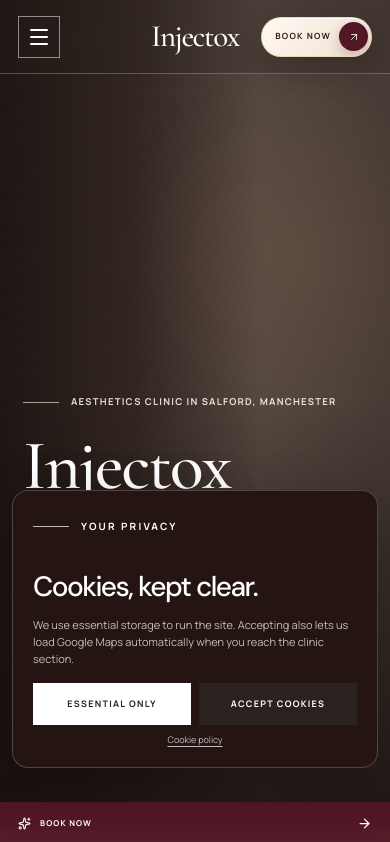
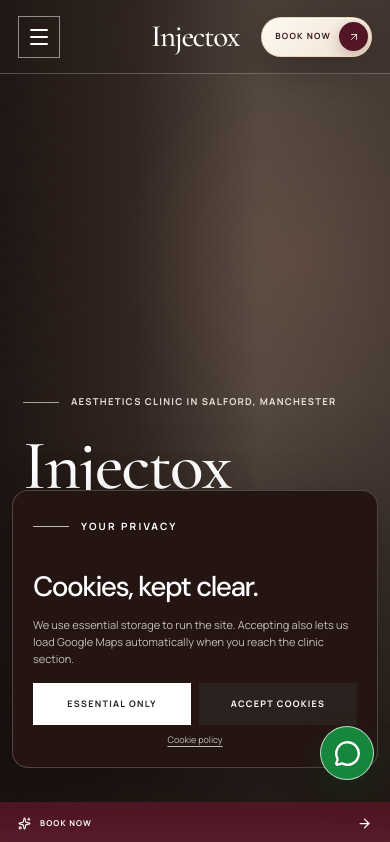
Before and after one commit to khany98-debug/injectox-clinic, a Next.js app: page / in a window 390 px wide. Shown: the top 842 px of the page. Built offline with nearby package versions, Linux system fonts and the light colour scheme.

Commit message:
add WhatsApp chat shortcut

```diff
--- a/src/app/globals.css
+++ b/src/app/globals.css
@@ -605,7 +605,8 @@
   .footer-top { grid-template-columns: 1fr; gap: 50px; }
   .footer-links { grid-template-columns: repeat(2, 1fr); }
   .footer-bottom { align-items: start; flex-direction: column; gap: 12px; }
-  .sticky-book { position: fixed; z-index: 80; left: 0; right: 0; bottom: 0; height: 50px; display: flex; align-items: center; justify-content: space-between; padding: 0 18px; color: white; background: rgba(133,81,73,.96); backdrop-filter: blur(12px); box-shadow: 0 -7px 24px rgba(30,20,15,.13); font-size: 9px; font-weight: 700; text-transform: uppercase; letter-spacing: .14em; }
+.sticky-book { position: fixed; z-index: 80; left: 0; right: 0; bottom: 0; height: 50px; display: flex; align-items: center; justify-content: space-between; padding: 0 18px; color: white; background: rgba(133,81,73,.96); backdrop-filter: blur(12px); box-shadow: 0 -7px 24px rgba(30,20,15,.13); font-size: 9px; font-weight: 700; text-transform: uppercase; letter-spacing: .14em; }
+
   .sticky-book span { display: flex; gap: 9px; align-items: center; }
 }
 
@@ -3412,7 +3413,16 @@
   padding-right: 20px;
 }
 
+.whatsapp-chat { position: fixed; z-index: 85; right: 24px; bottom: 24px; display: inline-flex; align-items: center; justify-content: center; width: 58px; height: 58px; color: #fff; border: 1px solid rgba(255,255,255,.72); border-radius: 50%; background: #16863d; box-shadow: 0 12px 30px rgba(17, 62, 32, .35); transition: transform .25s ease, background .25s ease, box-shadow .25s ease; }
+.whatsapp-chat:hover { background: #107633; box-shadow: 0 16px 34px rgba(17, 62, 32, .45); transform: translateY(-3px); }
+.whatsapp-chat svg { width: 27px; height: 27px; }
+.whatsapp-chat-label { position: absolute; right: 70px; display: block; width: max-content; padding: 8px 11px; color: var(--paper); border-radius: 4px; background: var(--espresso); font-size: 10px; font-weight: 700; letter-spacing: .05em; opacity: 0; pointer-events: none; transform: translateX(5px); transition: opacity .2s ease, transform .2s ease; }
+.whatsapp-chat:hover .whatsapp-chat-label, .whatsapp-chat:focus-visible .whatsapp-chat-label { opacity: 1; transform: translateX(0); }
+
 @media (max-width: 760px) {
+  .whatsapp-chat { right: 16px; bottom: 64px; width: 54px; height: 54px; }
+  .whatsapp-chat-label { display: none; }
+
   .newsletter-popover {
     right: 12px;
     bottom: 80px;
--- a/src/app/layout.tsx
+++ b/src/app/layout.tsx
@@ -5,6 +5,7 @@
 import { NewsletterPopup } from "@/components/newsletter-popup";
 import { CookieBanner } from "@/components/cookie-banner";
 import { StickyBook } from "@/components/ui";
+import { WhatsAppChat } from "@/components/whatsapp-chat";
 import { clinic } from "@/lib/content";
 import "./globals.css";
 
@@ -42,6 +43,7 @@
         <main id="main">{children}</main>
         <SiteFooter />
         <StickyBook />
+        <WhatsAppChat />
         <CookieBanner />
         <NewsletterPopup />
         <script type="application/ld+json" dangerouslySetInnerHTML={{ __html: JSON.stringify(schema) }} />
--- /dev/null
+++ b/src/components/whatsapp-chat.tsx
@@ -0,0 +1,17 @@
+import { MessageCircle } from "lucide-react";
+import { booking } from "@/lib/content";
+
+export function WhatsAppChat() {
+  return (
+    <a
+      className="whatsapp-chat"
+      href={booking.whatsapp}
+      target="_blank"
+      rel="noreferrer"
+      aria-label="Chat with Injectox Clinic on WhatsApp"
+    >
+      <span className="whatsapp-chat-label">Chat on WhatsApp</span>
+      <MessageCircle aria-hidden="true" strokeWidth={2.1} />
+    </a>
+  );
+}
--- a/src/lib/content.ts
+++ b/src/lib/content.ts
@@ -7,8 +7,7 @@
   treatment:
     "https://facesconsent.com/clinics/manchester-salford-injectox-clinic-7fa674fa29d6/injectoxclinic?clinicName=injectoxclinic",
   instagram: "https://www.instagram.com/injectoxclinic/",
-  // Add the clinic's dedicated WhatsApp URL before launch. CTAs gracefully fall back to Instagram.
-  whatsapp: "",
+  whatsapp: "https://wa.me/447930912949?text=Hi%20Fatima%2C%20I%27d%20like%20to%20ask%20about%20a%20treatment.",
 } as const;
 
 export const clinic = {
```
